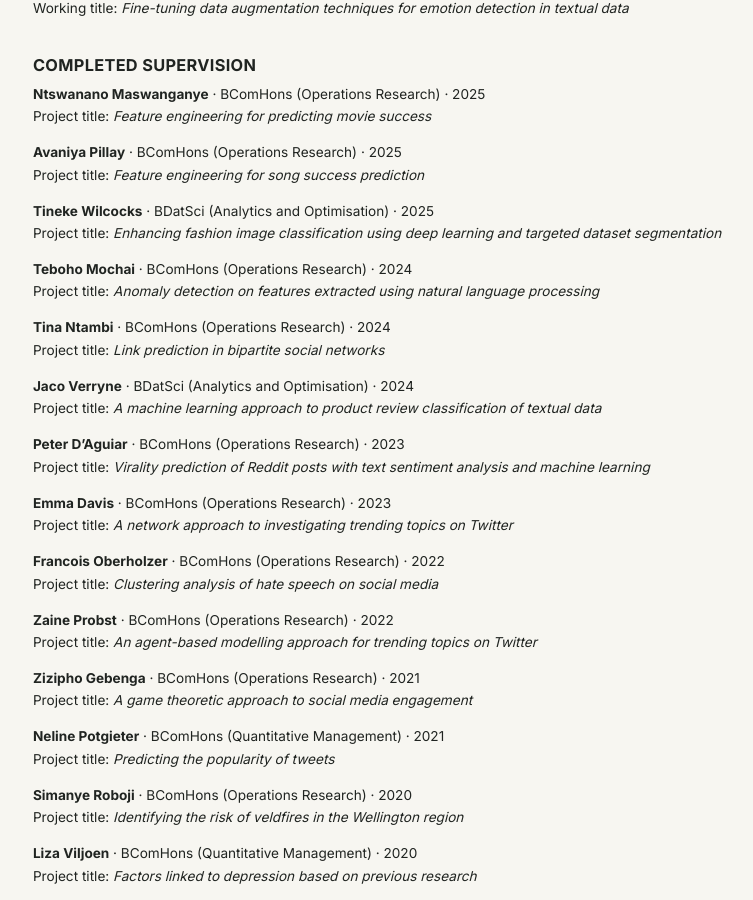
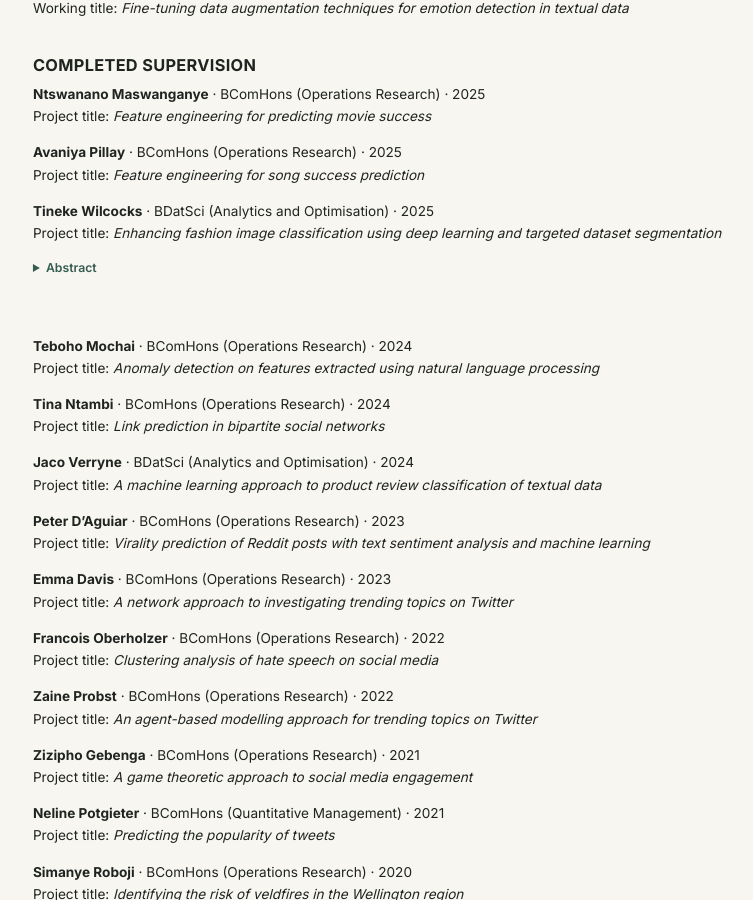
Before and after one commit to kurtmarais/kurtmarais.github.io, a Jekyll site: the page built from supervision.md, in a window 1280 px wide and 900 px high, scrolled down 523 px. Shown: the whole window, without its empty margins (194-947 px from the left). Built offline with Jekyll 4.4.1, drawn with Linux system fonts in a browser that asks for light colours.

Commit message:
Update supervision.md

```diff
--- a/supervision.md
+++ b/supervision.md
@@ -33,7 +33,13 @@
 <br>
 
 **Tineke Wilcocks** · BDatSci (Analytics and Optimisation) · 2025<br>
-Project title: *Enhancing fashion image classification using deep learning and targeted dataset segmentation*
+Project title: *Enhancing fashion image classification using deep learning and targeted dataset segmentation*<br>
+<details class="supervision-abstract">
+<summary>Abstract</summary>
+
+This research investigates the relationship between information diffusion and sentiment in online social networks. The study examines how affective information propagates through social connections and how individual characteristics influence this process.
+
+</details>
 <br>
 
 **Teboho Mochai** · BComHons (Operations Research) · 2024<br>
```
